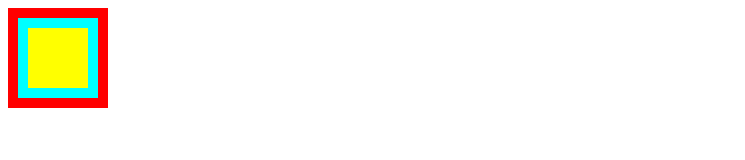
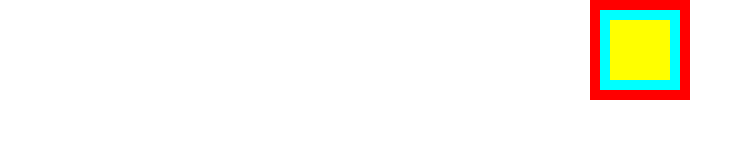
Before and after one commit to mfaruq10/persegiTumpuk-html, a plain HTML site: page index.html in a window 1280 px wide. Shown: the whole page, without its empty margins (0-745 px from the left). Drawn offline with Linux system fonts and the light colour scheme.

Commit message:
Update index.html

```diff
--- a/index.html
+++ b/index.html
@@ -1,45 +1,51 @@
 <!DOCTYPE html>
 <html>
+
 <head>
-<title>challenge</title>
+    <title>challenge</title>
 
-<style type="text/css">
+    <style type="text/css">
+        body {
+            height: 100%;
+            margin: 0px;
+            display: flex;
+            justify-content: center;
+        }
 
-.merah{
-	width: 100px;
-    height:100px;
-    left: 0px;
-    top: 0px;
-    background-color:red;
-    z-index: 1;
-}
-.biru{
-	width: 80px;
-	height:80px;
-    margin-top:-90px;
-    margin-left:10px;
-    padding:-5px;
-    left: 0px;
-    top: 0px;
-    background-color:#00FFFF;
-    z-index: 2;
-}
-.kuning{
-	width: 60px;
-    height:60px;
-    margin-left: 20px;
-    margin-top: -70px;
-    background-color:yellow;
-    z-index: 3;
-}
+        .merah {
+            width: 100px;
+            height: 100px;
+            background-color: red;
+            display: flex;
+            align-items: center;
+            justify-content: center;
+        }
 
-</style>
+        .biru {
+            width: 80px;
+            height: 80px;
+            background-color: #00FFFF;
+            display: flex;
+            align-items: center;
+            justify-content: center;
+        }
+
+        .kuning {
+            width: 60px;
+            height: 60px;
+            background-color: yellow;
+        }
+    </style>
 </head>
+
 <body>
- 		<div class="merah"></div>
-        <div class="biru"></div>
-        <div class="kuning"></div>
-
+    <div class="merah">
+        <div class="biru">
+            <div class="kuning">
+            </div>
+        </div>
+    </div>
 
 </body>
+
 </html>
```
